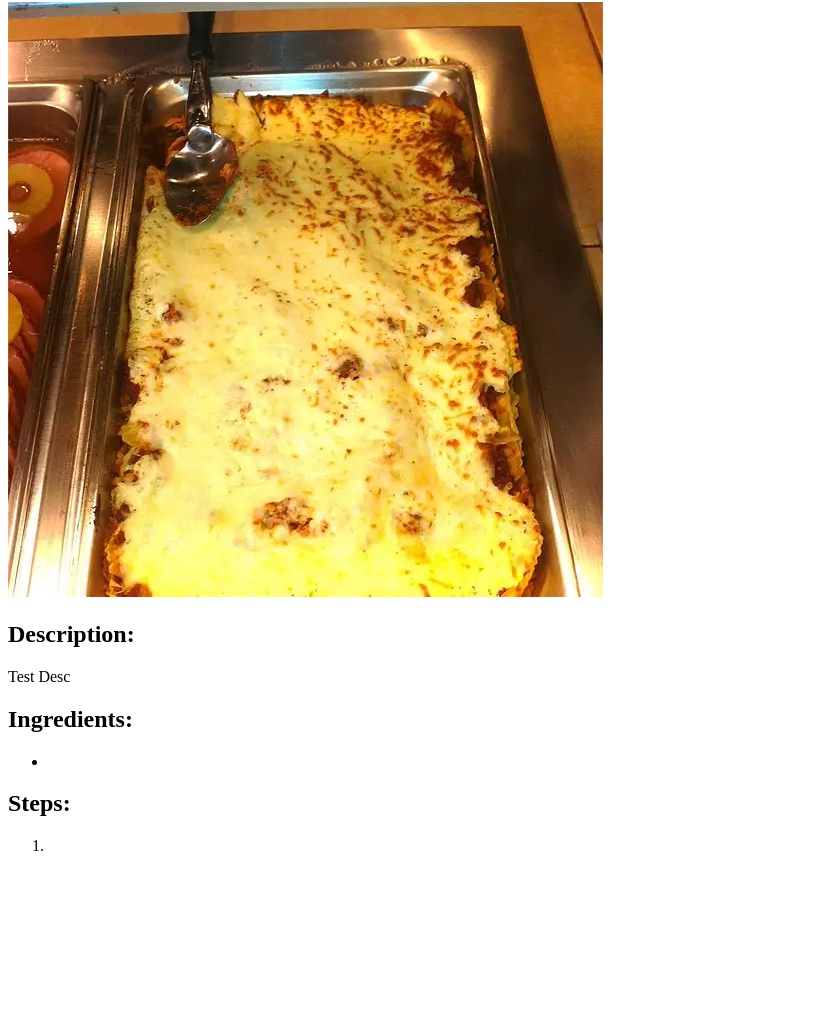
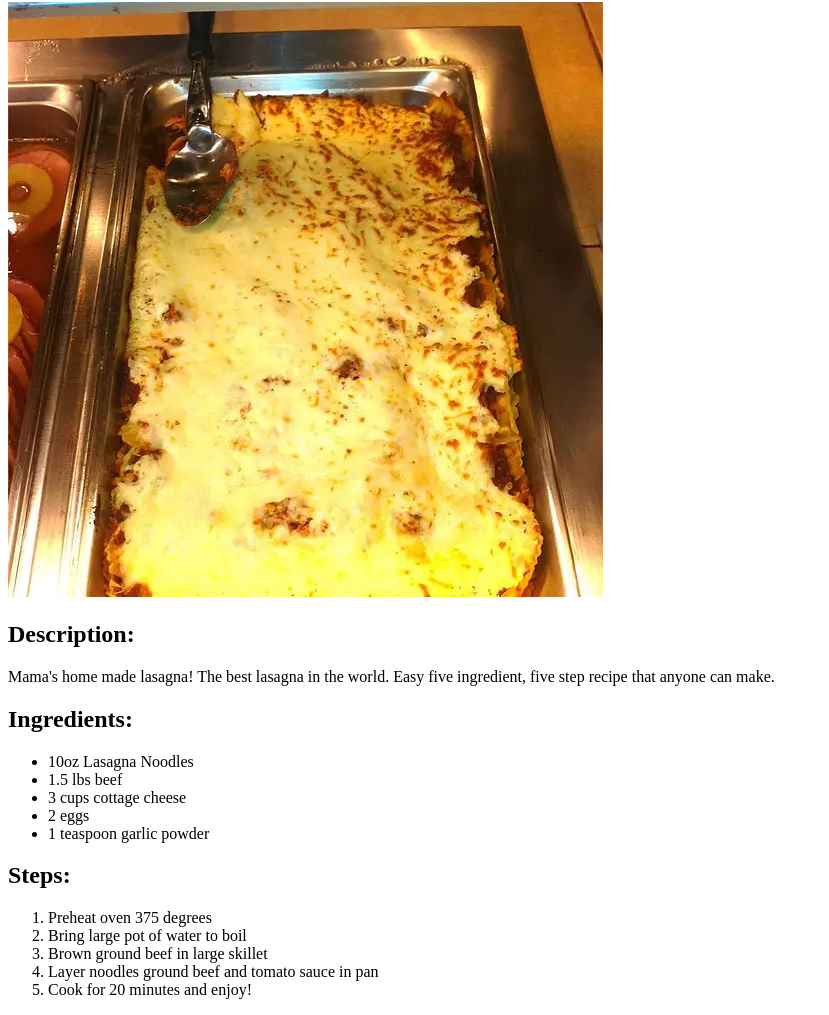
Before and after one commit to kjobrien11/odin-recipes, a plain HTML site: page lasagna.html in a window 1280 px wide. Shown: the part 78-1093 px from the top of the page, without its empty margins (0-829 px from the left). Before the commit the page ends 949 px from the top, so only its background shows below. Drawn offline with Linux system fonts and the light colour scheme.

Commit message:
Completes project as instructed

```diff
--- a/lasagna.html
+++ b/lasagna.html
@@ -10,14 +10,22 @@
     <h1>Lasagna</h1>
     <img src="images/lasagna.jpeg" alt="Lasagna">
     <h2>Description:</h2>
-    <p>Test Desc</p>
+    <p>Mama's home made lasagna! The best lasagna in the world. Easy five ingredient, five step recipe that anyone can make. </p>
     <h2>Ingredients:</h2>
     <ul>
-        <li></li>
+        <li>10oz Lasagna Noodles</li>
+        <li>1.5 lbs beef</li>
+        <li>3 cups cottage cheese</li>
+        <li>2 eggs</li>
+        <li>1 teaspoon garlic powder</li>
     </ul>
     <h2>Steps:</h2>
     <ol>
-        <li></li>
+        <li>Preheat oven 375 degrees</li>
+        <li>Bring large pot of water to boil</li>
+        <li>Brown ground beef in large skillet</li>
+        <li>Layer noodles ground beef and tomato sauce in pan</li>
+        <li>Cook for 20 minutes and enjoy!</li>
     </ol>
 
 </body>
```
Also changed, not shown: burger.html (+11 -3 lines), index.html (+1 -0 lines), pizza.html (+11 -3 lines), images/chef.jpg (added), 1 other file.
